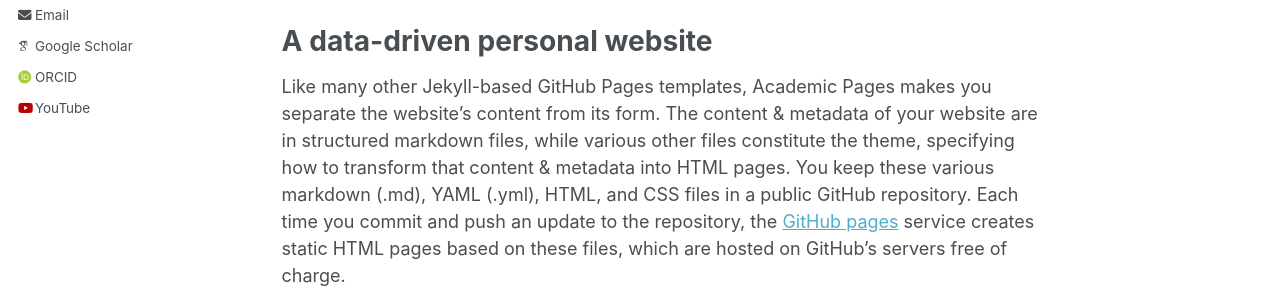
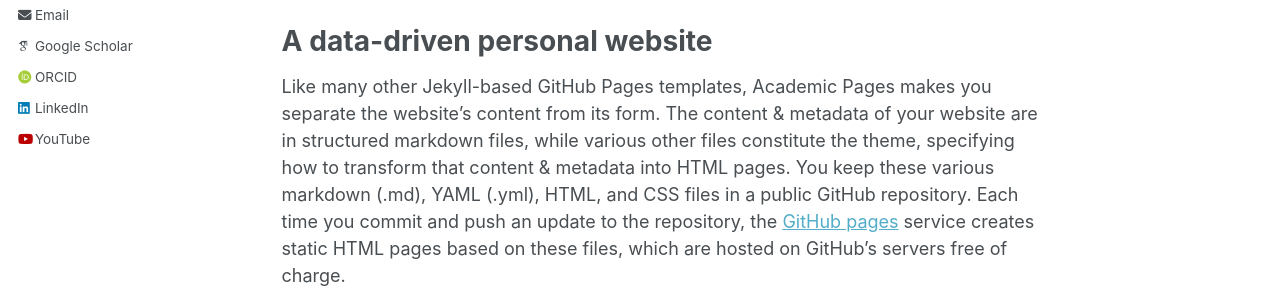
Before and after one commit to GyeoreYun/GyeoreYun.github.io, a Jekyll site: the page built from _pages/about.md, in a window 1280 px wide. Shown: the part 445-737 px from the top of the page. Built offline with Jekyll 4.4.1, drawn with Linux system fonts in a browser that asks for light colours; some web fonts are replaced.

Commit message:
Update _config.yml

```diff
--- a/_config.yml
+++ b/_config.yml
@@ -59,7 +59,7 @@
   keybase          : # Username
   instagram        : # Username
   lastfm           : # Username
-  linkedin         : # Username
+  linkedin         : "gyeore-yun-620177315"
   mastodon         : # URL
   medium           : # URL
   pinterest        : # Username
@@ -77,7 +77,7 @@
 
 
 # Site Settings
-teaser                   :  # filename of teaser fallback teaser image placed in /images/, .e.g. "500x300.png"
+teaser                   : "500x300.png" # filename of teaser fallback teaser image placed in /images/, .e.g. "500x300.png"
 breadcrumbs              : false # true, false (default)
 words_per_minute         : 160
 future                   : true
```
